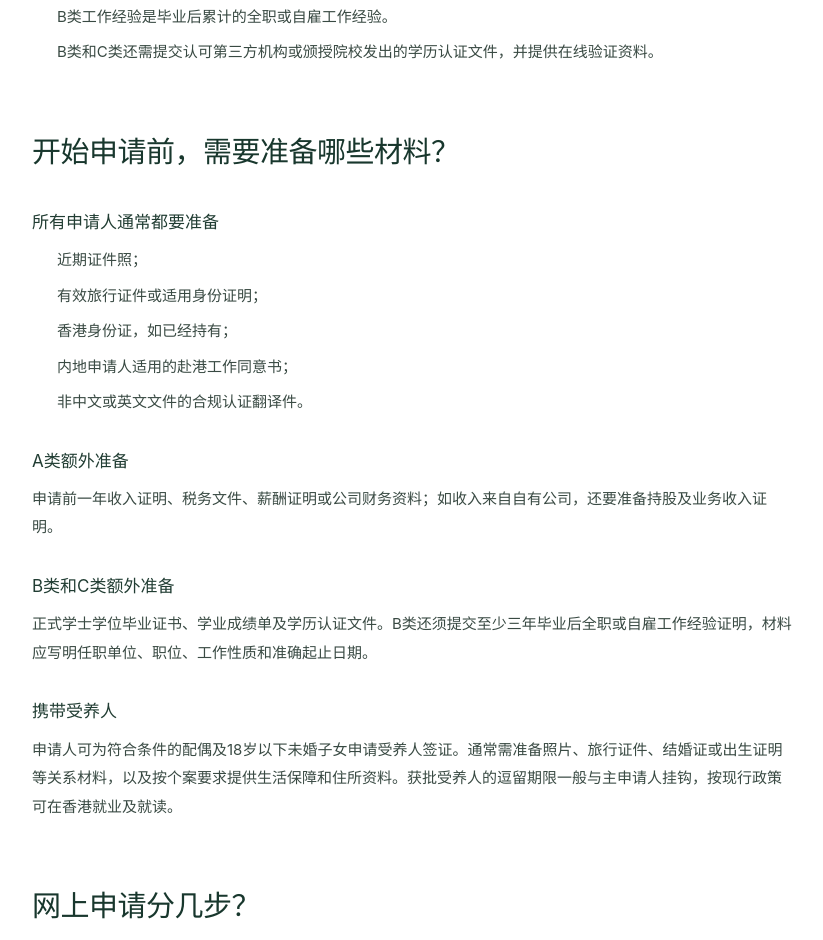
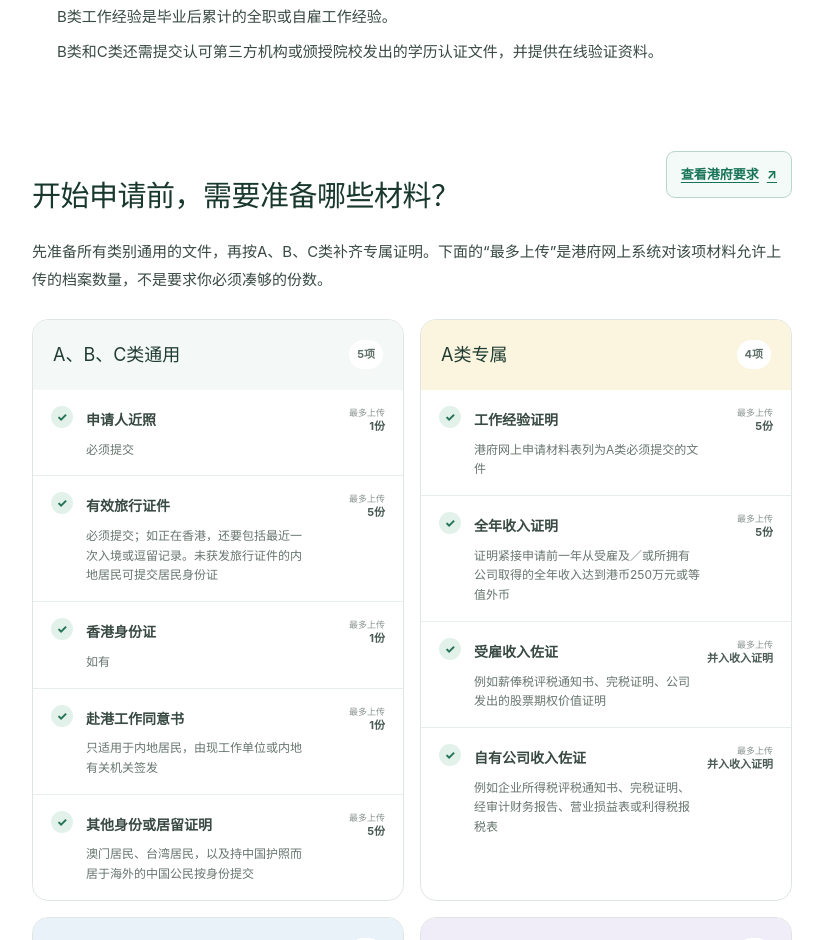
Before and after one commit to kuailexiaoshenxian/hklife, a Next.js app: page /guides/top-talent-pass-application in a window 1280 px wide. Shown: the part 1860-2800 px from the top of the page, without its empty margins (363-1186 px from the left). Built offline with nearby package versions, Linux system fonts and the light colour scheme.

Commit message:
Expand talent pass document checklist

```diff
--- a/app/guides/top-talent-pass-application/page.tsx
+++ b/app/guides/top-talent-pass-application/page.tsx
@@ -13,6 +13,40 @@ const officialSources = [
   ["香港入境事务处：指明计划签证申请收费", "https://www.immd.gov.hk/hkt/specifiedschemes.html"],
 ];
 
+const governmentApplicationUrl = "https://www.gov.hk/sc/nonresidents/visarequire/visasentrypermits/applyttps.htm";
+
+const documentGroups = [
+  { label: "A、B、C类通用", tone: "green", items: [
+    ["申请人近照", "必须提交", "1份"],
+    ["有效旅行证件", "必须提交；如正在香港，还要包括最近一次入境或逗留记录。未获发旅行证件的内地居民可提交居民身份证", "5份"],
+    ["香港身份证", "如有", "1份"],
+    ["赴港工作同意书", "只适用于内地居民，由现工作单位或内地有关机关签发", "1份"],
+    ["其他身份或居留证明", "澳门居民、台湾居民，以及持中国护照而居于海外的中国公民按身份提交", "5份"],
+  ]},
+  { label: "A类专属", tone: "gold", items: [
+    ["工作经验证明", "港府网上申请材料表列为A类必须提交的文件", "5份"],
+    ["全年收入证明", "证明紧接申请前一年从受雇及／或所拥有公司取得的全年收入达到港币250万元或等值外币", "5份"],
+    ["受雇收入佐证", "例如薪俸税评税通知书、完税证明、公司发出的股票期权价值证明", "并入收入证明"],
+    ["自有公司收入佐证", "例如企业所得税评税通知书、完税证明、经审计财务报告、营业损益表或利得税报税表", "并入收入证明"],
+  ]},
+  { label: "B类专属", tone: "blue", items: [
+    ["学士学位毕业证书及成绩单", "须显示学位由合资格大学综合名单内的院校颁授", "5份"],
+    ["学士学位学历认证文件", "必须提交", "5份"],
+    ["工作经验证明", "证明申请前五年内累计至少三年毕业后全职或自雇工作经验", "5份"],
+  ]},
+  { label: "C类专属", tone: "violet", items: [
+    ["学士学位毕业证书及成绩单", "须显示学位由合资格大学综合名单内的院校颁授", "5份"],
+    ["学士学位学历认证文件", "必须提交", "5份"],
+  ]},
+];
+
+const dependantDocuments = [
+  ["受养人近照", "必须提交", "1份"],
+  ["受养人有效旅行证件", "必须提交；如正在香港，还要包括最近一次入境或逗留记录", "5份"],
+  ["与主申请人的关系证明", "例如结婚证、出生证、户口簿；港府页面也列有家庭照片及家庭书信等例子", "1份"],
+  ["其他身份或居留证明", "澳门居民、台湾居民，以及持中国护照而居于海外的中国公民按身份提交", "5份"],
+];
+
 export default function TopTalentPassGuide() {
   return <main className="article-page">
     <nav className="nav shell article-nav" aria-label="主导航">
@@ -26,7 +60,7 @@ export default function TopTalentPassGuide() {
       <span className="article-category">高/优才申请</span>
       <h1>香港高才通怎么申请？<br/>A、B、C类条件、材料、费用与完整流程</h1>
       <p>面向准备申请香港高端人才通行证计划的人士，从资格判断到网上递交，把真正会影响申请结果的步骤一次讲清楚。</p>
-      <div className="article-meta"><span>HKLife 编辑部</span><span>·</span><span>2026年7月16日更新</span><span>·</span><span>约14分钟阅读</span></div>
+      <div className="article-meta"><span>HKLife 编辑部</span><span>·</span><span>2026年7月16日更新</span><span>·</span><span>约16分钟阅读</span></div>
     </header>
 
     <div className="article-layout shell">
@@ -52,12 +86,25 @@ export default function TopTalentPassGuide() {
         <p>判断时应直接查询申请当日的<a href="https://www.immd.gov.hk/pdf/aggregate_list.pdf" target="_blank" rel="noreferrer">合资格大学综合名单</a>，不要只看旧文章里的“世界百强”截图。</p>
         <ul><li>核心是符合要求的学士学位，名校硕士或博士不能替代不合资格的本科。</li><li>学历水平须相当于香港认可的学士学位；名誉学士学位不获接受。</li><li>合资格大学的持续教育学院、分校、延伸学院或附属学院学历，不一定获接受。</li><li>B类工作经验是毕业后累计的全职或自雇工作经验。</li><li>B类和C类还需提交认可第三方机构或颁授院校发出的学历认证文件，并提供在线验证资料。</li></ul>
 
-        <h2 id="documents">开始申请前，需要准备哪些材料？</h2>
-        <h3>所有申请人通常都要准备</h3>
-        <ul><li>近期证件照；</li><li>有效旅行证件或适用身份证明；</li><li>香港身份证，如已经持有；</li><li>内地申请人适用的赴港工作同意书；</li><li>非中文或英文文件的合规认证翻译件。</li></ul>
-        <h3>A类额外准备</h3><p>申请前一年收入证明、税务文件、薪酬证明或公司财务资料；如收入来自自有公司，还要准备持股及业务收入证明。</p>
-        <h3>B类和C类额外准备</h3><p>正式学士学位毕业证书、学业成绩单及学历认证文件。B类还须提交至少三年毕业后全职或自雇工作经验证明，材料应写明任职单位、职位、工作性质和准确起止日期。</p>
-        <h3>携带受养人</h3><p>申请人可为符合条件的配偶及18岁以下未婚子女申请受养人签证。通常需准备照片、旅行证件、结婚证或出生证明等关系材料，以及按个案要求提供生活保障和住所资料。获批受养人的逗留期限一般与主申请人挂钩，按现行政策可在香港就业及就读。</p>
+        <div className="section-title-row"><h2 id="documents">开始申请前，需要准备哪些材料？</h2><a className="official-link" href={governmentApplicationUrl} target="_blank" rel="noreferrer">查看港府要求 <span>↗</span></a></div>
+        <p>先准备所有类别通用的文件，再按A、B、C类补齐专属证明。下面的“最多上传”是港府网上系统对该项材料允许上传的档案数量，不是要求你必须凑够的份数。</p>
+        <div className="document-groups">
+          {documentGroups.map(group => <section className={`document-card ${group.tone}`} key={group.label}>
+            <div className="document-card-head"><h3>{group.label}</h3><span>{group.items.length}项</span></div>
+            <div className="document-list">{group.items.map(([name, detail, limit]) => <div className="document-item" key={name}>
+              <span className="document-check">✓</span><div><b>{name}</b><p>{detail}</p></div><small>最多上传<br/><strong>{limit}</strong></small>
+            </div>)}</div>
+          </section>)}
+        </div>
+
+        <h3>随行受养人需要准备什么？</h3>
+        <p>每名随行受养人单独准备一套材料。适用的受养人包括符合条件的配偶，以及18岁以下未婚子女。</p>
+        <div className="dependant-list">{dependantDocuments.map(([name, detail, limit]) => <div className="document-item" key={name}>
+          <span className="document-check">✓</span><div><b>{name}</b><p>{detail}</p></div><small>最多上传<br/><strong>{limit}</strong></small>
+        </div>)}</div>
+
+        <aside className="upload-spec"><div><b>上传前统一检查</b><p>文件格式：JPEG、PDF、GIF、PNG或TIF</p></div><div><b>每个档案不超过5MB</b><p>无照片文件可用灰阶；含照片文件应使用彩色</p></div></aside>
+        <p className="note">港府注明星号项目必须提交，但“如有”或“只适用于某类人士”的文件仍按个人情况准备。申请过程中，入境处也可能要求补充文件。</p>
 
         <h2 id="steps">网上申请分几步？</h2>
         <ol className="steps"><li><b>确定申请类别</b><span>根据收入、毕业院校、毕业时间和工作经验选择A、B或C类。</span></li><li><b>整理电子文件</b><span>检查姓名、证件号码、工作日期、收入数字和学历信息是否一致。</span></li><li><b>网上填写并缴费</b><span>通过<a href="https://www.gov.hk/sc/nonresidents/visarequire/visasentrypermits/applyttps.htm" target="_blank" rel="noreferrer">香港政府一站通</a>填写资料、上传文件并缴付申请费。</span></li><li><b>保存申请记录</b><span>保存申请编号、确认书、付款记录和最终提交版本。</span></li><li><b>留意补件和结果</b><span>入境处在收到全部材料和申请费后，一般约需四星期处理；期间应检查邮箱及垃圾邮件。</span></li></ol>
```
Also changed, not shown: app/globals.css.
